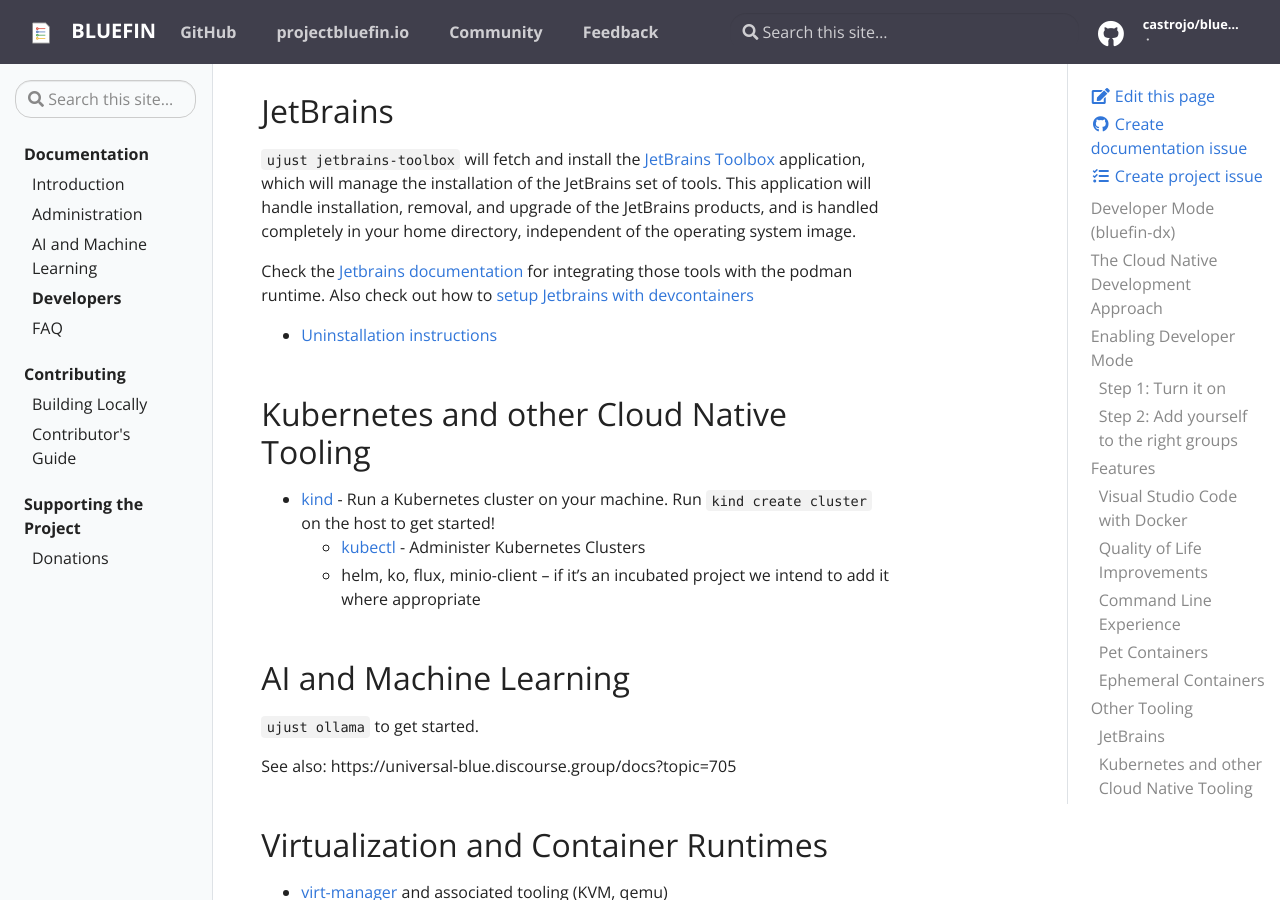
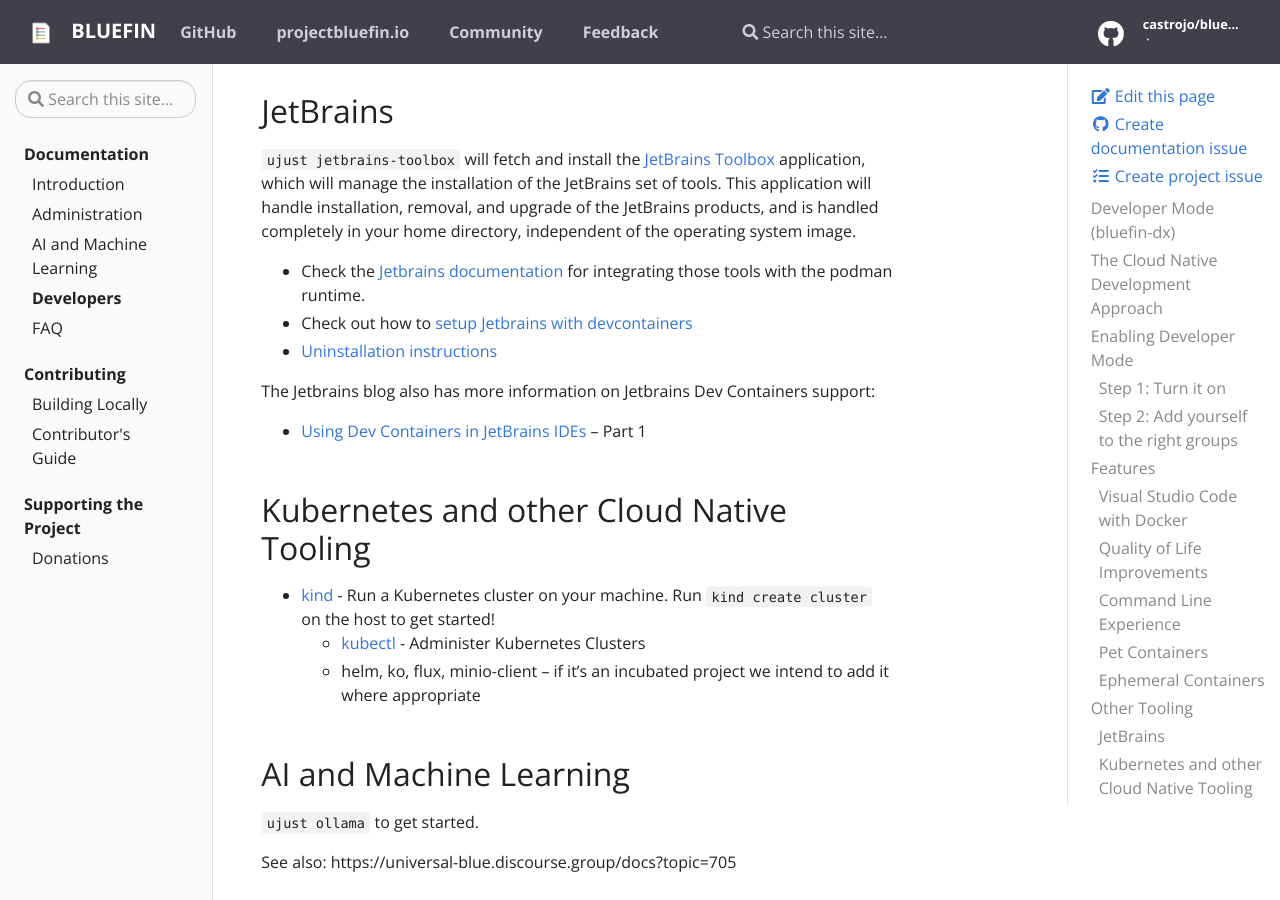
Before and after one commit to ublue-os/bluefin-docs, a Jekyll site: the page built from _docs/bluefin-dx.md, in a window 1280 px wide and 900 px high, scrolled down 5409 px. Built offline with Jekyll 4.4.1, drawn with Linux system fonts in a browser that asks for light colours; grey boxes are pictures that could not be loaded.

Commit message:
add jetbrains info

```diff
--- a/_docs/bluefin-dx.md
+++ b/_docs/bluefin-dx.md
@@ -111,9 +111,13 @@
 
 `ujust jetbrains-toolbox` will fetch and install the [JetBrains Toolbox](https://www.jetbrains.com/toolbox-app) application, which will manage the installation of the JetBrains set of tools. This application will handle installation, removal, and upgrade of the JetBrains products, and is handled completely in your home directory, independent of the operating system image.
 
-Check the [Jetbrains documentation](https://www.jetbrains.com/help/idea/podman.html) for integrating those tools with the podman runtime. Also check out how to [setup Jetbrains with devcontainers](https://www.jetbrains.com/help/idea/connect-to-devcontainer.html)
+- Check the [Jetbrains documentation](https://www.jetbrains.com/help/idea/podman.html) for integrating those tools with the podman runtime.
+- Check out how to [setup Jetbrains with devcontainers](https://www.jetbrains.com/help/idea/connect-to-devcontainer.html)
+- [Uninstallation instructions](https://toolbox-support.jetbrains.com/hc/en-us/articles/115001313270-How-to-uninstall-Toolbox-App-)
 
-- [Uninstallation instructions](https://toolbox-support.jetbrains.com/hc/en-us/articles/115001313270-How-to-uninstall-Toolbox-App-)
+The Jetbrains blog also has more information on Jetbrains Dev Containers support:
+
+- [Using Dev Containers in JetBrains IDEs](https://blog.jetbrains.com/idea/2024/07/using-dev-containers-in-jetbrains-ides-part-1/) – Part 1
 
 ## Kubernetes and other Cloud Native Tooling
 
```
